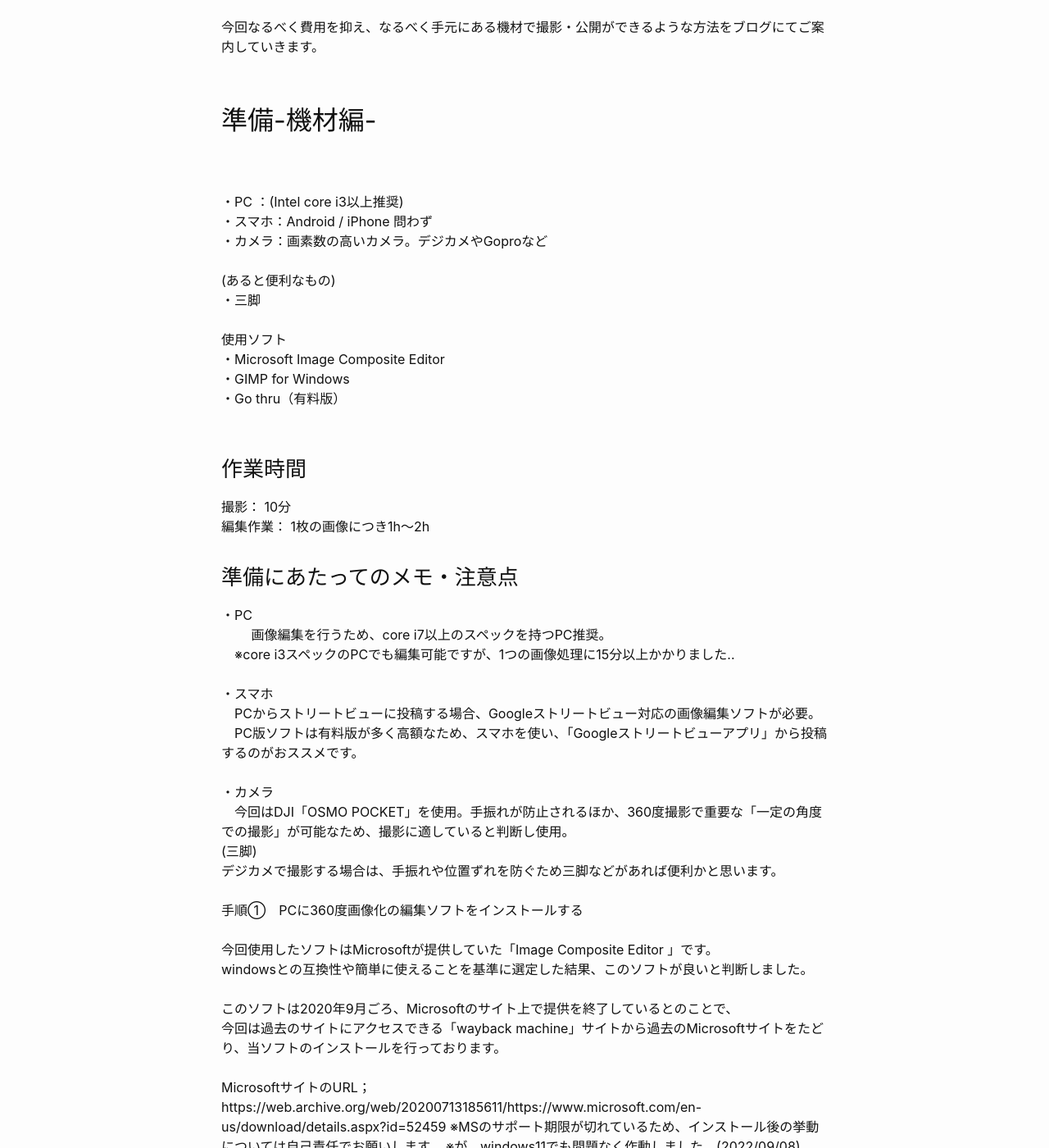
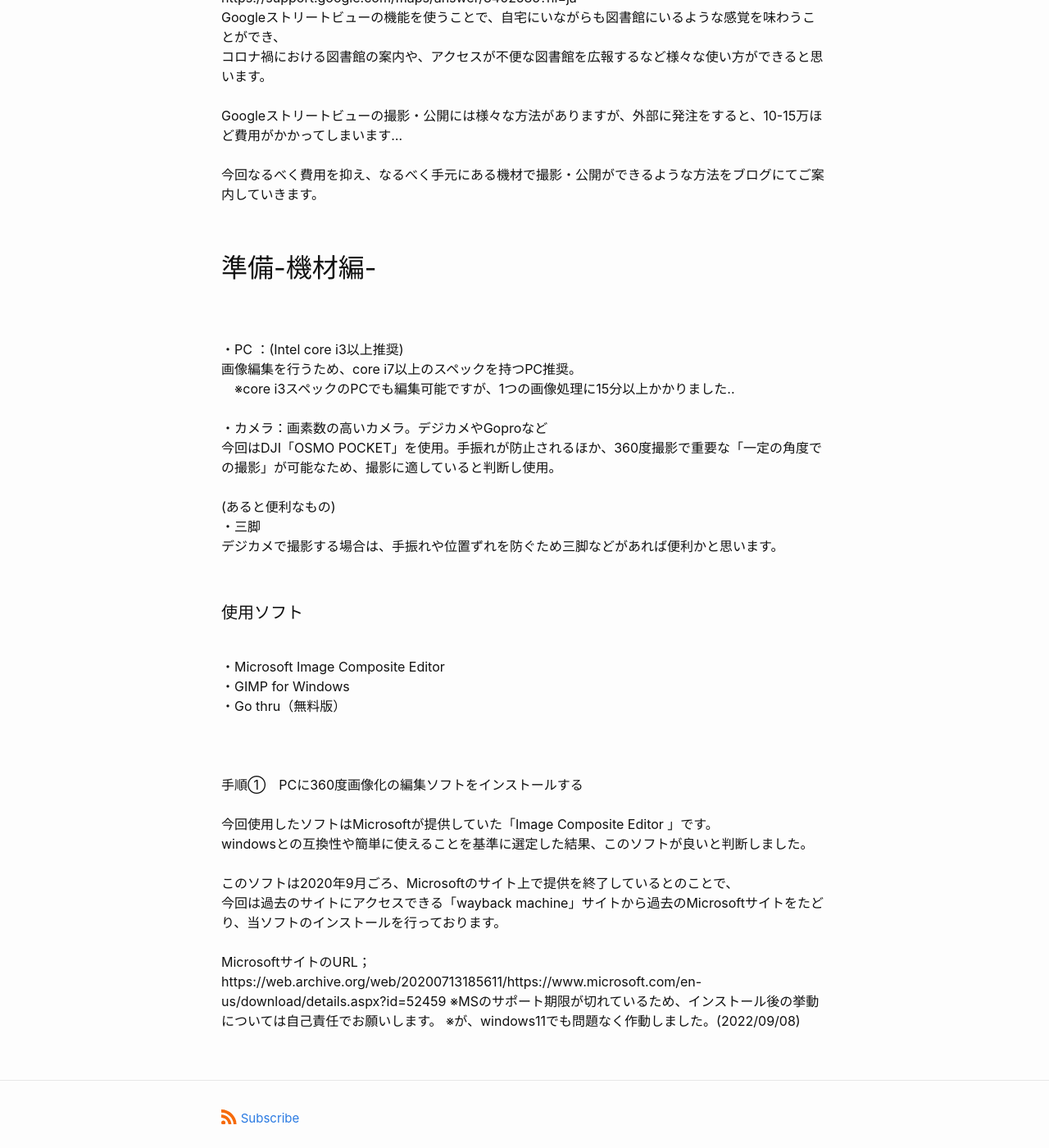
Before and after one commit to mocha-kanano/SHIORI.github.io, a Jekyll site: the page built from _posts/2022-10-19-super-short-article.md, in a window 1280 px wide and 1400 px high, scrolled down 1238 px. Shown: the whole window at 82% size. Built offline with Jekyll 4.4.1, drawn with Linux system fonts in a browser that asks for light colours; some of the changed text lies outside the part shown.

Commit message:
Update 2022-10-19-super-short-article.md

```diff
--- a/_posts/2022-10-19-super-short-article.md
+++ b/_posts/2022-10-19-super-short-article.md
@@ -34,30 +40,19 @@ Googleストリートビューの撮影・公開には様々な方法があり
 <div align="left">
 <h2 id="#用意するもの">準備-機材編-</h2>
 <br><br>
-・PC ：(Intel core i3以上推奨)<br>
-・スマホ：Android / iPhone 問わず<br>
-・カメラ：画素数の高いカメラ。デジカメやGoproなど<br><br>
+・PC ：(Intel core i3以上推奨)<br>画像編集を行うため、core i7以上のスペックを持つPC推奨。<br>
+　※core i3スペックのPCでも編集可能ですが、1つの画像処理に15分以上かかりました..<br><br>
+・カメラ：画素数の高いカメラ。デジカメやGoproなど<br>
+ 今回はDJI「OSMO POCKET」を使用。手振れが防止されるほか、360度撮影で重要な「一定の角度での撮影」が可能なため、撮影に適していると判断し使用。<br><br>
 (あると便利なもの)<br>
-・三脚<br><br>
-使用ソフト<br>
+・三脚<br>
+デジカメで撮影する場合は、手振れや位置ずれを防ぐため三脚などがあれば便利かと思います。<br><br>
+<h4>使用ソフト</h4><br>
 ・Microsoft Image Composite Editor<br>
 ・GIMP for Windows<br>
-・Go thru（有料版）<br><br>
+・Go thru（無料版）<br><br>
 
-<h3>作業時間</h3>
-撮影： 10分<br>
-編集作業： 1枚の画像につき1h～2h<br>
-<h3>準備にあたってのメモ・注意点</h3>
-・PC<br>
-　画像編集を行うため、core i7以上のスペックを持つPC推奨。<br>
-　※core i3スペックのPCでも編集可能ですが、1つの画像処理に15分以上かかりました..<br><br>
-・スマホ<br>
-　PCからストリートビューに投稿する場合、Googleストリートビュー対応の画像編集ソフトが必要。<br>
-　PC版ソフトは有料版が多く高額なため、スマホを使い、「Googleストリートビューアプリ」から投稿するのがおススメです。<br><br>
-・カメラ<br>
-　今回はDJI「OSMO POCKET」を使用。手振れが防止されるほか、360度撮影で重要な「一定の角度での撮影」が可能なため、撮影に適していると判断し使用。<br>
-(三脚)　<br>
-デジカメで撮影する場合は、手振れや位置ずれを防ぐため三脚などがあれば便利かと思います。
+
 
 <br><br>
 手順①　PCに360度画像化の編集ソフトをインストールする<br>
```
Also changed, not shown: other parts of _posts/2022-10-19-super-short-article.md (+7 -1 lines).
